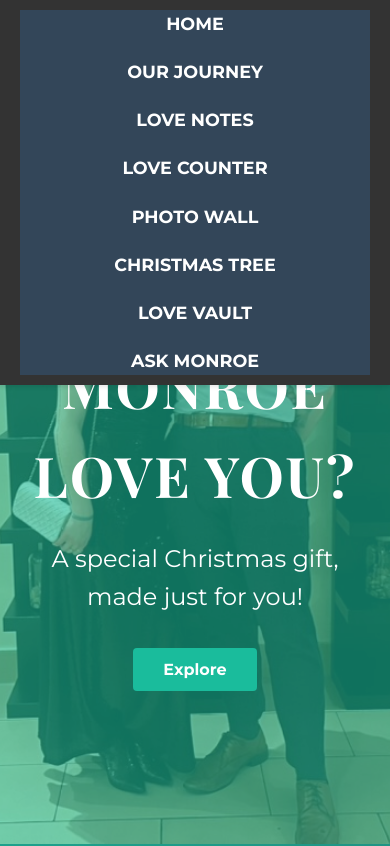
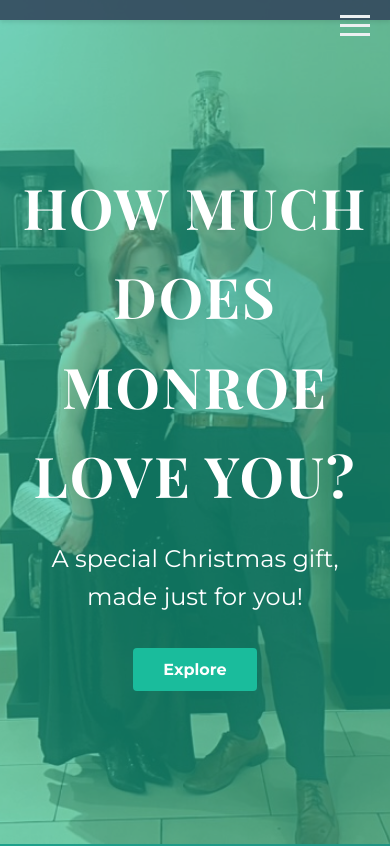
Before and after one commit to monroestephenson/monroeandmarie, a website: page index.html in a window 390 px wide. Shown: the top 846 px of the page. Drawn offline with nearby package versions, Linux system fonts and the light colour scheme.

Commit message:
drop down works!!!

```diff
--- a/assets/css/styles.css
+++ b/assets/css/styles.css
@@ -169,7 +169,7 @@ header {
   align-items: center;
   text-align: center;
   padding: 40px 20px;
-  background: linear-gradient(135deg, #ff9a9e, #fad0c4);
+  background: linear-gradient(135deg, #37cbf3, #059a83);
   color: #333;
   border-radius: 15px;
   margin: 20px auto;
@@ -310,47 +310,6 @@ header .cta a:hover {
   background-color: #16a085;
 }
 
-/* NAVIGATION */
-nav {
-  position: fixed;
-  top: 0;
-  width: 100%;
-  background-color: rgba(52, 73, 94, 0.9); /* Transparent nav */
-  padding: 10px 0;
-  z-index: 1000; /* Ensure navbar is on top */
-  box-shadow: 0 2px 4px rgba(0, 0, 0, 0.1);
-}
-
-.navbar {
-  position: sticky;
-  top: 0;
-  z-index: 1000;
-  background-color: rgba(52, 73, 94, 0.9);
-}
-nav ul {
-  display: flex; /* Visible by default on large screens */
-  justify-content: center;
-  list-style: none;
-  margin: 0;
-  transition: all 0.3s ease-in-out; /* Smooth toggle animation */
-}
-
-nav li {
-  margin: 0 15px;
-}
-
-nav a {
-  color: #ecf0f1;
-  text-decoration: none;
-  font-weight: 600;
-  font-size: 1rem;
-  text-transform: uppercase;
-  transition: color 0.3s;
-}
-
-nav a:hover {
-  color: #1abc9c;
-}
 
 /* SECTIONS */
 section {
@@ -486,39 +445,6 @@ input[type="text"]:focus, input[type="email"]:focus, textarea:focus {
   outline: none;
 }
 
-/* Responsive styles for mobile */
-@media only screen and (max-width: 768px) {
-  /* Hide navbar by default */
-  nav ul {
-    display: none;
-    flex-direction: column; /* Stack menu items vertically */
-    align-items: center;
-    background-color: rgba(52, 73, 94, 0.9); /* Same background for consistency */
-    position: absolute;
-    top: 60px; /* Below the navbar */
-    left: 0;
-    right: 0;
-    padding: 20px 0;
-  }
-
-  /* Show navbar when active */
-  nav ul.active {
-    display: flex; /* Toggle visibility */
-  }
-
-  /* Show hamburger icon */
-  .hamburger {
-    display: block;
-    font-size: 28px;
-    color: #ecf0f1;
-    cursor: pointer;
-    position: absolute;
-    right: 20px;
-    top: 15px;
-    z-index: 1100; /* Ensure hamburger is above everything */
-  }
-}
-
 /* Hide hamburger icon on larger screens */
 .hamburger {
   display: none;
@@ -580,12 +506,18 @@ input[type="text"]:focus, input[type="email"]:focus, textarea:focus {
   }
 }
 /* Navigation Menu */
+/* General Navigation Styles */
 nav {
-  background-color: #333;
+  position: fixed;
+  top: 0;
+  width: 100%;
+  background-color: rgba(52, 73, 94, 0.9);
   padding: 10px 20px;
+  z-index: 1000;
+  box-shadow: 0 2px 4px rgba(0, 0, 0, 0.1);
 }
 
-nav .navbar {
+.navbar {
   list-style: none;
   display: flex;
   justify-content: center;
@@ -594,29 +526,89 @@ nav .navbar {
   margin: 0;
 }
 
-nav .navbar li {
-  display: inline;
-}
-
-nav .navbar li a {
+.navbar li a {
   text-decoration: none;
-  color: #fff;
-  font-size: 1.1rem;
+  color: #ecf0f1;
+  font-weight: 600;
+  font-size: 1rem;
+  text-transform: uppercase;
   transition: color 0.3s;
 }
 
-nav .navbar li a:hover {
-  color: #ffd700; /* Gold on hover */
-}
-footer {
-  background: #222;
-  color: #aaa;
-  text-align: center;
-  padding: 20px 0;
-  font-size: 1rem;
+.navbar li a:hover {
+  color: #1abc9c;
 }
 
-footer p {
-  margin: 0;
-  color: #ffd700; /* Gold text */
+/* Hamburger Menu Styles */
+.hamburger {
+  display: none; /* Hidden on desktop */
+  flex-direction: column;
+  justify-content: space-between;
+  width: 30px;
+  height: 21px;
+  background: none;
+  border: none;
+  cursor: pointer;
+  padding: 0;
+  z-index: 1100;
 }
+
+.hamburger:focus {
+  outline: none;
+}
+
+.hamburger-line {
+  width: 100%;
+  height: 3px;
+  background-color: #ecf0f1;
+  transition: transform 0.3s ease, opacity 0.3s ease;
+}
+
+/* Transformations for Active State */
+.hamburger.active .hamburger-line:nth-child(1) {
+  transform: rotate(45deg) translate(5px, 5px);
+}
+
+.hamburger.active .hamburger-line:nth-child(2) {
+  opacity: 0;
+}
+
+.hamburger.active .hamburger-line:nth-child(3) {
+  transform: rotate(-45deg) translate(7px, -7px);
+}
+
+/* Responsive Styles for Mobile */
+@media screen and (max-width: 768px) {
+  /* Show hamburger on mobile */
+  .hamburger {
+    display: flex;
+    position: absolute;
+    right: 20px;
+    top: 15px;
+  }
+
+  /* Hide navbar by default */
+  .navbar {
+    display: none;
+    flex-direction: column;
+    align-items: center;
+    background-color: rgba(52, 73, 94, 0.95);
+    position: fixed;
+    top: 60px; /* Height of navbar */
+    left: -100%; /* Start off-screen */
+    width: 100%;
+    height: calc(100vh - 60px);
+    padding: 20px 0;
+    transition: left 0.3s ease-in-out;
+  }
+
+  /* Show navbar when active */
+  .navbar.active {
+    left: 0;
+    display: flex;
+  }
+
+  .navbar li {
+    margin: 15px 0;
+  }
+}
--- a/assets/js/scripts2.js
+++ b/assets/js/scripts2.js
@@ -1,22 +1,52 @@
 document.addEventListener("DOMContentLoaded", () => {
-    // Initialize Navigation Menu Toggle (Hamburger)
+  /**
+   * Initialize Navigation Menu Toggle (Hamburger)
+   */
   const initializeNavbar = () => {
       const hamburger = document.querySelector(".hamburger");
-      const navbar = document.querySelector("nav ul");
+      const navbar = document.querySelector(".navbar");
 
       if (hamburger && navbar) {
-        // Add event listener for the hamburger click
           hamburger.addEventListener("click", () => {
               navbar.classList.toggle("active");
+              hamburger.classList.toggle("active"); // Toggle hamburger animation
           });
       }
   };
 
-    document.addEventListener("DOMContentLoaded", () => {
-      initializeNavbar();
+  /**
+   * Initialize Dropdown Menus
+   */
+  const initializeDropdowns = () => {
+      const dropdowns = document.querySelectorAll(".dropdown");
+
+      dropdowns.forEach(dropdown => {
+          const dropbtn = dropdown.querySelector(".dropbtn");
+          const dropdownContent = dropdown.querySelector(".dropdown-content");
+
+          if (dropbtn && dropdownContent) {
+              // Toggle dropdown on click
+              dropbtn.addEventListener("click", (e) => {
+                  e.preventDefault(); // Prevent default link behavior
+                  dropdownContent.classList.toggle("active");
+              });
+          }
       });
 
-    // Initialize Love Vault
+      // Close all dropdowns when clicking outside
+      window.addEventListener("click", (e) => {
+          dropdowns.forEach(dropdown => {
+              const dropdownContent = dropdown.querySelector(".dropdown-content");
+              if (!dropdown.contains(e.target)) {
+                  dropdownContent.classList.remove("active");
+              }
+          });
+      });
+  };
+
+  /**
+   * Initialize Love Vault
+   */
   const initializeLoveVault = () => {
       const unlockButton = document.getElementById("unlock-vault");
       const vaultCodeInput = document.getElementById("vault-code");
@@ -40,7 +70,9 @@ document.addEventListener("DOMContentLoaded", () => {
       }
   };
 
-    // Initialize Interactive Christmas Tree
+  /**
+   * Initialize Interactive Christmas Tree
+   */
   const initializeChristmasTree = () => {
       const treeImage = document.querySelector("#christmas-tree img");
 
@@ -51,14 +83,12 @@ document.addEventListener("DOMContentLoaded", () => {
       }
   };
 
-    // Initialize Love Counter
+  /**
+   * Initialize Love Counter
+   */
   const initializeLoveCounter = () => {
       const loveCounterElement = document.getElementById("love-counter");
       const startDate = new Date("2023-09-28T16:00:00");
-
-      // Log to verify the element and start date
-      console.log("[LOVE-COUNTER] Love Counter Element:", loveCounterElement);
-      console.log("[LOVE-COUNTER] Start Date:", startDate);
 
       if (!loveCounterElement) {
           console.error("Error: Love Counter element not found!");
@@ -72,14 +102,10 @@ document.addEventListener("DOMContentLoaded", () => {
 
       const updateLoveCounter = () => {
           const now = new Date();
-        console.log("[LOVE-COUNTER] Current Time:", now);
-
           const diff = now - startDate;
-        console.log("[LOVE-COUNTER] Time Difference (ms):", diff);
 
           if (diff < 0) {
               loveCounterElement.innerText = "Love begins in the future!";
-          console.warn("Start date is in the future. Counter will not count.");
               return;
           }
 
@@ -88,24 +114,16 @@ document.addEventListener("DOMContentLoaded", () => {
           const minutes = Math.floor((diff / (1000 * 60)) % 60);
           const seconds = Math.floor((diff / 1000) % 60);
 
-        // Log the calculated time
-        console.log({
-          days,
-          hours,
-          minutes,
-          seconds,
-        });
-
           loveCounterElement.innerText = `In love for ${days} days, ${hours} hours, ${minutes} minutes, and ${seconds} seconds!`;
       };
 
-      // Log before setting up the interval
-      console.log("[LOVE-COUNTER] Setting up interval for love counter...");
       setInterval(updateLoveCounter, 1000);
       updateLoveCounter();
   };
 
-    // Initialize Lightbox
+  /**
+   * Initialize Lightbox
+   */
   const initializeLightbox = () => {
       const lightboxModal = document.getElementById("lightbox-modal");
       const lightboxImage = document.getElementById("lightbox-image");
@@ -118,7 +136,8 @@ document.addEventListener("DOMContentLoaded", () => {
               img.addEventListener("click", () => {
                   lightboxModal.style.display = "block";
                   lightboxImage.src = img.src;
-            lightboxCaption.innerText = img.nextElementSibling.innerText;
+                  const caption = img.nextElementSibling ? img.nextElementSibling.innerText : '';
+                  lightboxCaption.innerText = caption;
               });
           });
 
@@ -134,7 +153,9 @@ document.addEventListener("DOMContentLoaded", () => {
       }
   };
 
-    // Initialize Scroll Reveal
+  /**
+   * Initialize Scroll Reveal
+   */
   const initializeScrollReveal = () => {
       const sections = document.querySelectorAll("section");
       const observer = new IntersectionObserver(
@@ -151,7 +172,13 @@ document.addEventListener("DOMContentLoaded", () => {
 
       sections.forEach((section) => observer.observe(section));
   };
-    if (document.getElementById("particles-js")) {
+
+  /**
+   * Initialize Particles.js
+   */
+  const initializeParticles = () => {
+      const particlesElement = document.getElementById("particles-js");
+      if (particlesElement) {
           particlesJS("particles-js", {
               particles: {
                   number: {
@@ -223,32 +250,97 @@ document.addEventListener("DOMContentLoaded", () => {
       } else {
           console.error("Error: 'particles-js' element not found!");
       }
-    // Initialize All Features
-    initializeNavbar();
-    initializeLoveVault();
-    initializeChristmasTree();
-    initializeLoveCounter();
-    initializeLightbox();
-    initializeScrollReveal();
+  };
+
+  /**
+   * Initialize Back to Top Button
+   */
+  const initializeBackToTop = () => {
+      const backToTop = document.getElementById('backToTop');
+
+      if (backToTop) {
+          // Show/hide button on scroll
+          window.addEventListener('scroll', () => {
+              if (window.scrollY > 200) {
+                  backToTop.classList.add('visible');
+              } else {
+                  backToTop.classList.remove('visible');
+              }
           });
-document.querySelectorAll('a[href^="#"]').forEach(anchor => {
+
+          // Scroll back to top when clicked
+          backToTop.addEventListener('click', () => {
+              window.scrollTo({ top: 0, behavior: 'smooth' });
+          });
+      }
+  };
+
+  /**
+   * Initialize Smooth Scroll for Anchor Links
+   */
+  const initializeSmoothScroll = () => {
+      const anchors = document.querySelectorAll('a[href^="#"]');
+
+      anchors.forEach(anchor => {
           anchor.addEventListener('click', (e) => {
               e.preventDefault();
-    document.querySelector(anchor.getAttribute('href')).scrollIntoView({
+              const target = document.querySelector(anchor.getAttribute('href'));
+              if (target) {
+                  target.scrollIntoView({
                       behavior: 'smooth',
                       block: 'start',
                   });
+              }
           });
       });
+  };
+
+  /**
+   * Initialize Parallax Effect for Header Background
+   */
+  const initializeParallax = () => {
+      const header = document.querySelector("header");
+
+      if (header) {
           window.addEventListener("scroll", () => {
               const scrollY = window.scrollY;
-  document.querySelector("header").style.backgroundPosition = `center ${scrollY * 0.5}px`;
+              header.style.backgroundPosition = `center ${scrollY * 0.5}px`;
           });
+      }
+  };
+
+  /**
+   * Initialize GSAP Animations
+   */
+  const initializeGSAP = () => {
+      if (typeof gsap !== 'undefined') {
+          const treeOrnaments = document.querySelector("#tree-ornaments");
+          if (treeOrnaments) {
               gsap.fromTo("#tree-ornaments circle", { scale: 0 }, { scale: 1, duration: 1, stagger: 0.3 });
-document.querySelector("#dark-mode-toggle").addEventListener("click", () => {
+          }
+      } else {
+          console.warn("GSAP library not loaded.");
+      }
+  };
+
+  /**
+   * Initialize Dark Mode Toggle
+   */
+  const initializeDarkModeToggle = () => {
+      const darkModeToggle = document.querySelector("#dark-mode-toggle");
+      if (darkModeToggle) {
+          darkModeToggle.addEventListener("click", () => {
               document.body.classList.toggle("dark-mode");
           });
+      }
+  };
+
+  /**
+   * Initialize Counters
+   */
+  const initializeCounters = () => {
       const counters = document.querySelectorAll(".counter");
+
       counters.forEach(counter => {
           const updateCounter = () => {
               const target = +counter.getAttribute("data-target");
@@ -264,100 +356,22 @@ counters.forEach(counter => {
           };
           updateCounter();
       });
-particlesJS("particles-js", {
-  particles: {
-    number: {
-      value: 80,
-      density: {
-        enable: true,
-        value_area: 800,
-      },
-    },
-    color: {
-      value: "#ffffff", // Adjust color for better contrast
-    },
-    shape: {
-      type: "circle", // Change to other shapes like "star", "triangle", etc.
-    },
-    opacity: {
-      value: 0.5,
-      anim: {
-        enable: true,
-        speed: 1,
-        opacity_min: 0.1,
-      },
-    },
-    size: {
-      value: 3,
-      random: true,
-    },
-    line_linked: {
-      enable: true,
-      distance: 150,
-      color: "#ffffff",
-      opacity: 0.4,
-      width: 1,
-    },
-    move: {
-      enable: true,
-      speed: 2,
-      direction: "none",
-      random: true,
-      out_mode: "out",
-    },
-  },
-  interactivity: {
-    detect_on: "canvas",
-    events: {
-      onhover: {
-        enable: true,
-        mode: "grab",
-      },
-      onclick: {
-        enable: true,
-        mode: "push",
-      },
-    },
-    modes: {
-      grab: {
-        distance: 140,
-        line_linked: {
-          opacity: 1,
-        },
-      },
-      push: {
-        particles_nb: 4,
-      },
-    },
-  },
-  retina_detect: true,
-});
-document.addEventListener('DOMContentLoaded', () => {
-  const backToTop = document.getElementById('backToTop');
+  };
 
-  // Show/hide button on scroll
-  window.addEventListener('scroll', () => {
-      if (window.scrollY > 200) {
-          backToTop.classList.add('visible');
-      } else {
-          backToTop.classList.remove('visible');
-      }
-  });
-
-  // Scroll back to top when clicked
-  backToTop.addEventListener('click', () => {
-      window.scrollTo({ top: 0, behavior: 'smooth' });
-  });
-});
-
-document.addEventListener("DOMContentLoaded", () => {
+  /**
+   * Initialize Notes Carousel
+   */
+  const initializeNotesCarousel = () => {
       const notes = document.querySelectorAll(".note");
       const prevButton = document.getElementById("prev");
       const nextButton = document.getElementById("next");
 
       let currentNoteIndex = 0; // Start with the first note
 
-  // Function to display the current note
+      /**
+       * Display the current note based on the index
+       * @param {number} index - The index of the note to display
+       */
       function showNote(index) {
           notes.forEach((note, i) => {
               note.classList.remove("active");
@@ -367,13 +381,17 @@ document.addEventListener("DOMContentLoaded", () => {
           });
       }
 
-  // Navigate to the next note
+      /**
+       * Navigate to the next note
+       */
       function nextNote() {
           currentNoteIndex = (currentNoteIndex + 1) % notes.length; // Loop back to the start
           showNote(currentNoteIndex);
       }
 
-  // Navigate to the previous note
+      /**
+       * Navigate to the previous note
+       */
       function prevNote() {
           currentNoteIndex = (currentNoteIndex - 1 + notes.length) % notes.length; // Loop to the end
           showNote(currentNoteIndex);
@@ -390,4 +408,29 @@ document.addEventListener("DOMContentLoaded", () => {
 
       // Optional: Auto-scroll through the notes every 5 seconds
       setInterval(nextNote, 5000);
+  };
+
+  /**
+   * Initialize All Features
+   */
+  const initializeAll = () => {
+      initializeNavbar();
+      initializeDropdowns();
+      initializeLoveVault();
+      initializeChristmasTree();
+      initializeLoveCounter();
+      initializeLightbox();
+      initializeScrollReveal();
+      initializeParticles();
+      initializeBackToTop();
+      initializeSmoothScroll();
+      initializeParallax();
+      initializeGSAP();
+      initializeDarkModeToggle();
+      initializeCounters();
+      initializeNotesCarousel();
+  };
+
+  // Start Initialization
+  initializeAll();
 });
--- a/index.html
+++ b/index.html
@@ -21,7 +21,11 @@
   <!-- NAVIGATION MENU -->
   <nav>
     <!-- Hamburger menu -->
-    <div class="hamburger">&#9776;</div>
+    <button class="hamburger" aria-label="Toggle navigation">
+      <span class="hamburger-line"></span>
+      <span class="hamburger-line"></span>
+      <span class="hamburger-line"></span>
+    </button>
     <ul class="navbar">
       <li><a href="index.html">Home</a></li>
       <li class="dropdown">
```
Also changed, not shown: ask-monroe.html (+5 -1 lines), assets/js/carosel.js (added, +50 -0 lines), christmas-tree.html (+5 -1 lines), love-counter.html (+5 -1 lines), love-notes.html (+9 -3 lines), love-vault.html (+5 -1 lines), our-journey.html (+5 -1 lines), photo-wall.html (+5 -1 lines), playlist.html (+5 -1 lines), thank-you.html (+5 -1 lines). Lines whose indentation alone changed are shown as unchanged.
